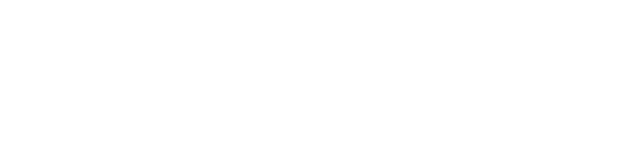
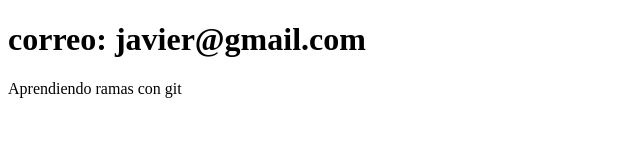
Before and after one commit to Javilh97/sistema-de-registro, a plain HTML site: page index.html in a window 1280 px wide. Shown: the whole page, without its empty margins (0-640 px from the left). Drawn offline with Linux system fonts and the light colour scheme.

Commit message:
Actualizacion del index

```diff
--- a/index.html
+++ b/index.html
@@ -6,6 +6,7 @@
     <title>Sistema de registro</title>
 </head>
 <body>
-
+    <h1>correo: javier@gmail.com</h1>
+    <p>Aprendiendo ramas con git</p>
 </body>
 </html>
```
